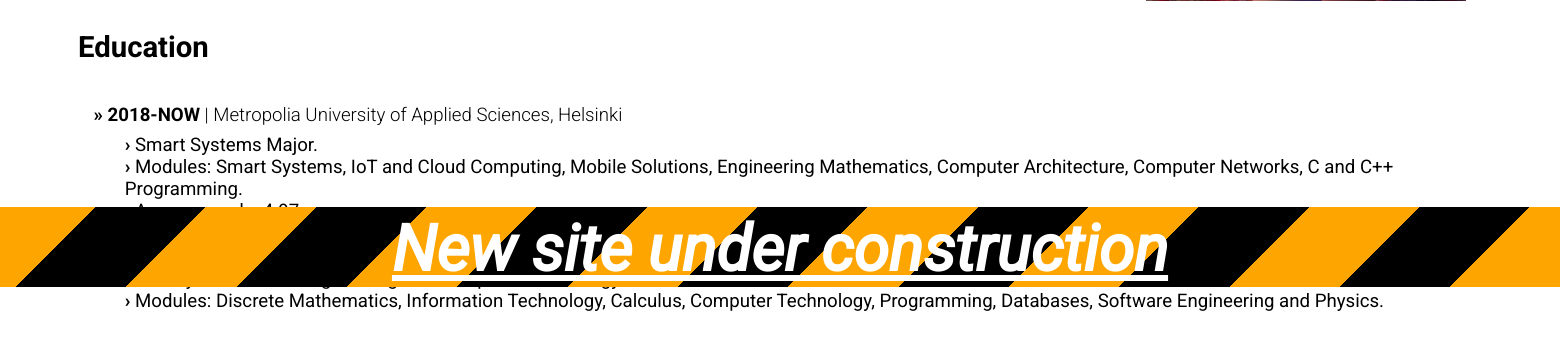
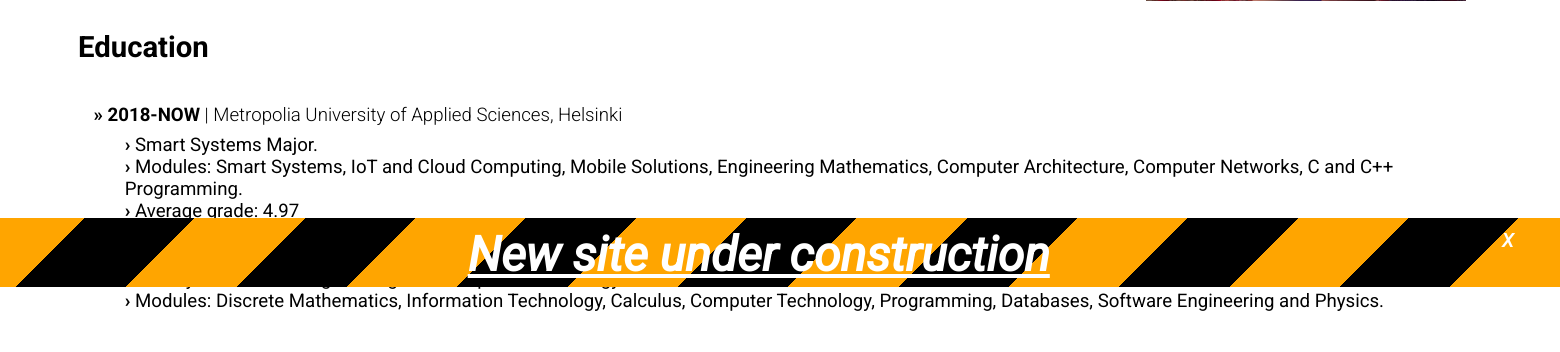
Before and after one commit to MStefan99/MStefan99.github.io, a PHP site: page / in a window 1560 px wide; the page is wider, and only the part inside the window is pictured. Shown: the part 513-865 px from the top of that part. Run offline with PHP 8.4, Linux system fonts and the light colour scheme.

Commit message:
added banner styles and close buttons

```diff
--- a/index.html
+++ b/index.html
@@ -104,9 +104,6 @@
                     <span class="menu-link">Send email</span>
                 </div>
             </div>
-            <div>
-
-            </div>
         </div>
     </div>
 
@@ -176,10 +173,15 @@
 <footer>
 </footer>
 
-<div class="notification">
-  <span>
-    New site under construction
-  </span>
+<div id="banner-container">
+    <div class="progress banner">
+        <span class="banner-title">
+            New site under construction
+        </span>
+        <span class="banner-close">
+            X
+        </span>
+    </div>
 </div>
 
 <script src="resources/main.js"></script>
--- a/resources/main.js
+++ b/resources/main.js
@@ -1,6 +1,15 @@
 const menuButton = document.querySelector("#menu-button");
 const menu = document.querySelector("#menu-container");
+const closeButtonList = document.querySelectorAll(".banner-close");
 
-menuButton.addEventListener("click", function () {
+
+menuButton.addEventListener("click", () => {
     menu.classList.toggle("hidden-right");
 });
+
+
+closeButtonList.forEach(element => {
+    element.addEventListener("click", () => {
+        element.parentElement.classList.add("dismissed");
+    });
+});
--- a/resources/style.css
+++ b/resources/style.css
@@ -81,7 +81,7 @@
 }
 
 main .menu-item {
-    margin: 2vh 1vw;
+    padding: 1vh 1vw;
     cursor: pointer;
 }
 
@@ -190,26 +190,41 @@
 }
 
 .hidden-right {
-    transform: translate(
-            100%, 0
-    );
+    transform: translateX(100%);
 }
 
 .hidden {
     display: none;
 }
 
-.notification {
+#banner-container {
+    box-sizing: border-box;
     overflow-x: hidden;
-    position: fixed;
+    position: absolute;
     width: 100vw;
     bottom: 0;
     left: 0;
-    font-size: 8vh;
+    text-align: center;
+}
 
+.banner {
+    padding: .5vh 2vw;
+}
+
+.notification {
+    background: #FFA500;
+    font-size: 4vh;
+}
+
+.error {
+    background: #ff1648;
+    font-size: 6vh;
+}
+
+.progress {
+    font-size: 6vh;
     font-style: italic;
     font-weight: 700;
-    text-align: center;
     background: repeating-linear-gradient(
             -45deg,
             #FFA500 0,
@@ -217,21 +232,28 @@
             #000000 5vw,
             #000000 10vw
     );
-
-    transition: opacity linear 1s;
 }
 
-.notification:hover {
-    opacity: 0;
-}
-
-.notification span {
+.banner .banner-title {
     display: inline-block;
     vertical-align: middle;
     line-height: normal;
     text-decoration: underline;
     color: #ffffff;
     word-break: break-word;
+}
+
+.banner .banner-close {
+    font-size: 14pt;
+    padding: 1vh 1vw;
+    cursor: pointer;
+    float: right;
+    color: white;
+}
+
+.banner.dismissed {
+    pointer-events: none;
+    visibility: hidden;
 }
 
 @media screen and (max-width: 425px) {
```
